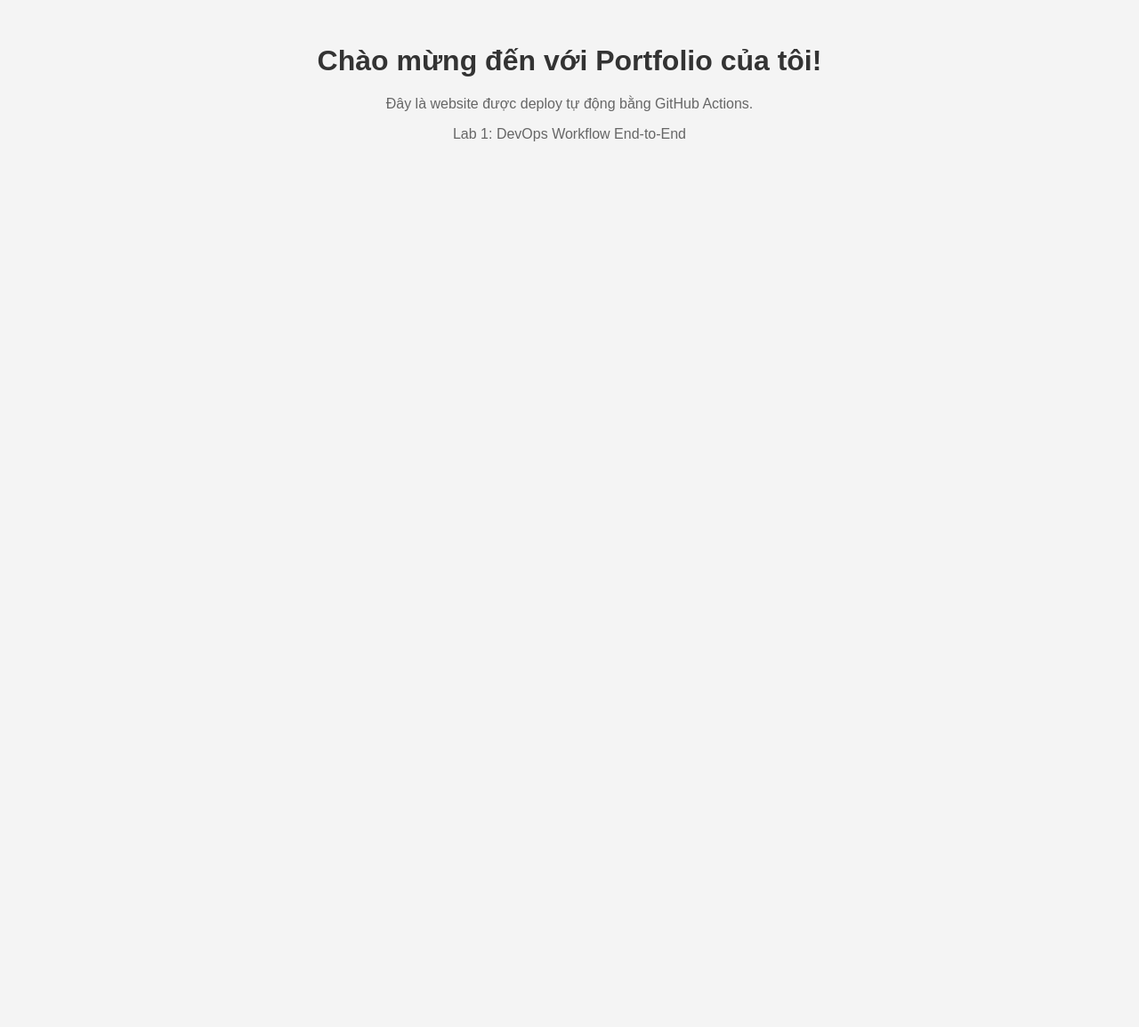
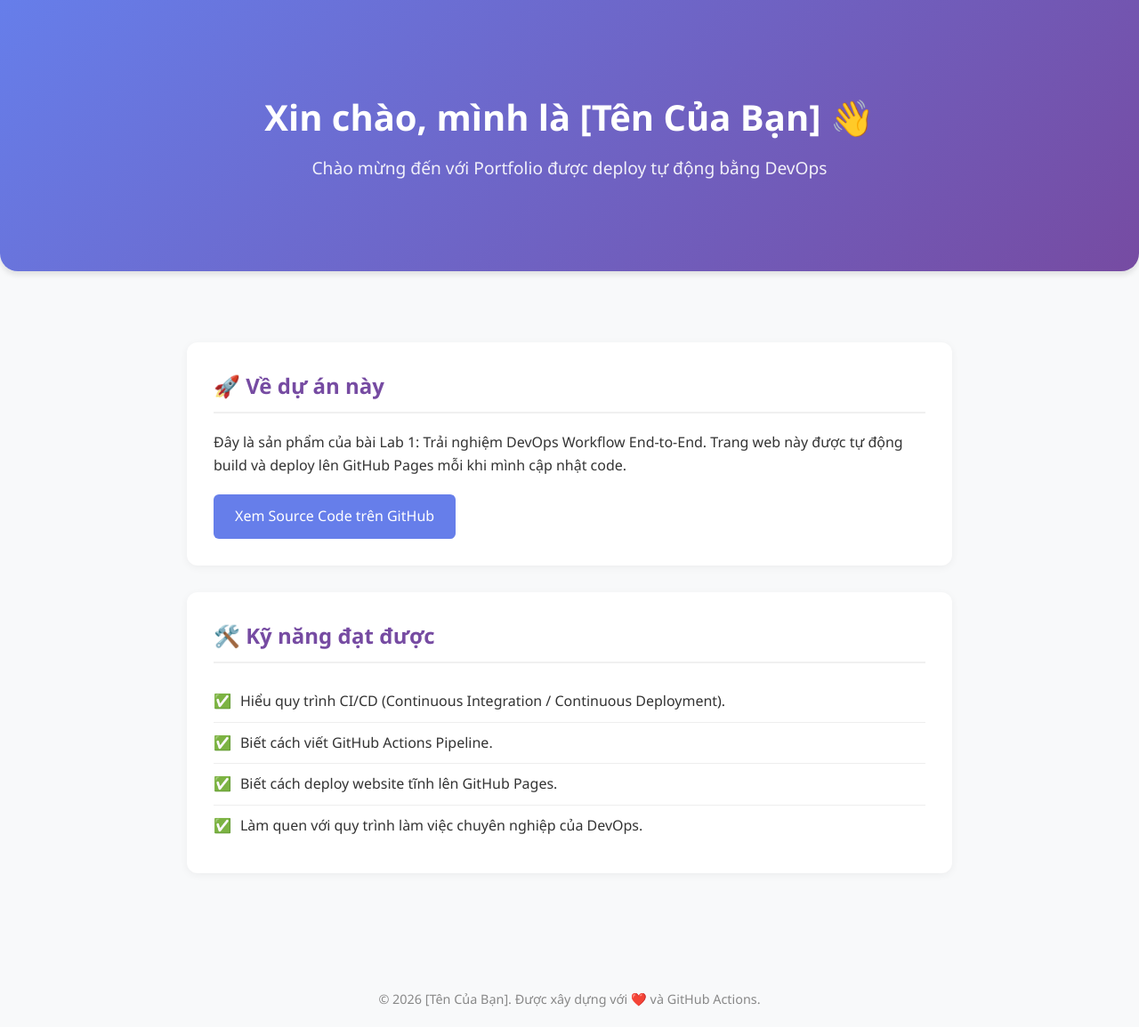
Before and after one commit to dtc235200802-hub/my-portfolio, a plain HTML site: page index.html in a window 1280 px wide. Shown: the whole page at 89% size. Before the commit the page ends 800 px from the top, so only its background shows below. Drawn offline with Linux system fonts and the light colour scheme.

Commit message:
Update portfolio title and enhance styles

```diff
--- a/index.html
+++ b/index.html
@@ -3,27 +3,118 @@
 <head>
     <meta charset="UTF-8">
     <meta name="viewport" content="width=device-width, initial-scale=1.0">
-    <title>Portfolio của Tôi</title>
+    <title>Portfolio của Tôi | DevOps Lab</title>
     <style>
+        * {
+            margin: 0;
+            padding: 0;
+            box-sizing: border-box;
+        }
         body {
-            font-family: Arial, sans-serif;
+            font-family: 'Segoe UI', Tahoma, Geneva, Verdana, sans-serif;
+            line-height: 1.6;
+            color: #333;
+            background-color: #f8f9fa;
+        }
+        .container {
+            max-width: 900px;
+            margin: 0 auto;
+            padding: 40px 20px;
+        }
+        header {
             text-align: center;
-            margin-top: 50px;
-            background-color: #f4f4f4;
+            padding: 60px 0;
+            background: linear-gradient(135deg, #667eea 0%, #764ba2 100%);
+            color: white;
+            border-radius: 0 0 20px 20px;
+            margin-bottom: 40px;
+            box-shadow: 0 4px 6px rgba(0,0,0,0.1);
         }
-
-        h1 {
-            color: #333;
+        header h1 {
+            font-size: 2.5rem;
+            margin-bottom: 10px;
         }
-
-        p {
-            color: #666;
+        header p {
+            font-size: 1.2rem;
+            opacity: 0.9;
+        }
+        .card {
+            background: white;
+            padding: 30px;
+            border-radius: 12px;
+            box-shadow: 0 2px 10px rgba(0,0,0,0.05);
+            margin-bottom: 30px;
+        }
+        h2 {
+            color: #764ba2;
+            margin-bottom: 20px;
+            border-bottom: 2px solid #f0f0f0;
+            padding-bottom: 10px;
+        }
+        ul {
+            list-style: none;
+        }
+        ul li {
+            padding: 10px 0;
+            border-bottom: 1px solid #eee;
+        }
+        ul li:last-child {
+            border-bottom: none;
+        }
+        ul li::before {
+            content: "✅";
+            margin-right: 10px;
+        }
+        .btn {
+            display: inline-block;
+            background: #667eea;
+            color: white;
+            padding: 12px 24px;
+            text-decoration: none;
+            border-radius: 6px;
+            margin-top: 20px;
+            transition: background 0.3s ease;
+        }
+        .btn:hover {
+            background: #5a6fd6;
+        }
+        footer {
+            text-align: center;
+            padding: 20px;
+            color: #888;
+            font-size: 0.9rem;
+            margin-top: 40px;
         }
     </style>
 </head>
 <body>
-    <h1>Chào mừng đến với Portfolio của tôi!</h1>
-    <p>Đây là website được deploy tự động bằng GitHub Actions.</p>
-    <p>Lab 1: DevOps Workflow End-to-End</p>
+    <header>
+        <div class="container">
+            <h1>Xin chào, mình là [Tên Của Bạn] 👋</h1>
+            <p>Chào mừng đến với Portfolio được deploy tự động bằng DevOps</p>
+        </div>
+    </header>
+
+    <div class="container">
+        <div class="card">
+            <h2>🚀 Về dự án này</h2>
+            <p>Đây là sản phẩm của bài Lab 1: Trải nghiệm DevOps Workflow End-to-End. Trang web này được tự động build và deploy lên GitHub Pages mỗi khi mình cập nhật code.</p>
+            <a href="#" class="btn">Xem Source Code trên GitHub</a>
+        </div>
+
+        <div class="card">
+            <h2>🛠️ Kỹ năng đạt được</h2>
+            <ul>
+                <li>Hiểu quy trình CI/CD (Continuous Integration / Continuous Deployment).</li>
+                <li>Biết cách viết GitHub Actions Pipeline.</li>
+                <li>Biết cách deploy website tĩnh lên GitHub Pages.</li>
+                <li>Làm quen với quy trình làm việc chuyên nghiệp của DevOps.</li>
+            </ul>
+        </div>
+    </div>
+
+    <footer>
+        <p>&copy; 2026 [Tên Của Bạn]. Được xây dựng với ❤️ và GitHub Actions.</p>
+    </footer>
 </body>
 </html>
```
